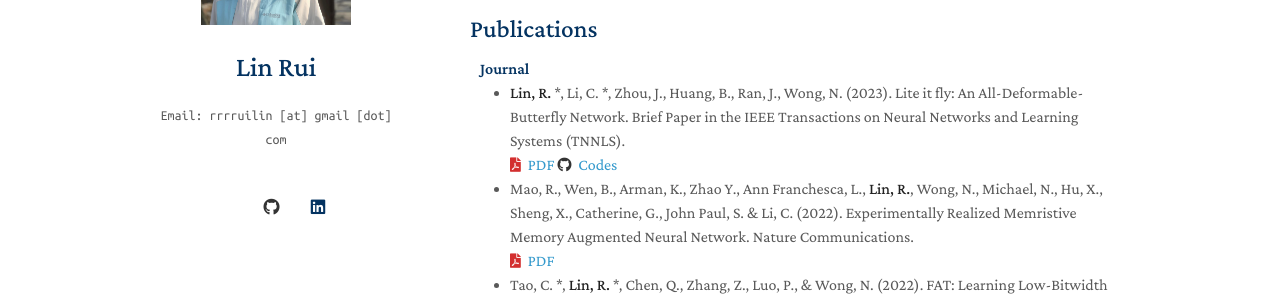
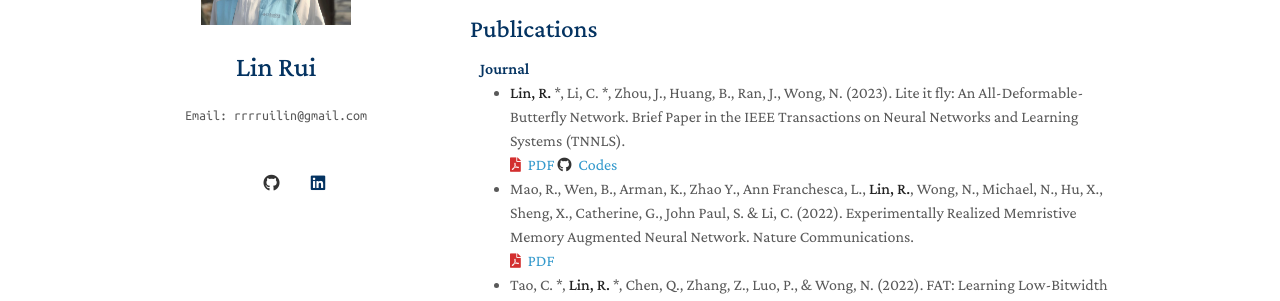
Before and after one commit to rlin27/rlin27.github.io, a Jekyll site: the page built from index.md, in a window 1280 px wide. Shown: the part 294-595 px from the top of the page. Built offline with Jekyll 4.4.1, drawn with Linux system fonts in a browser that asks for light colours; nearby versions of some CDN libraries; a style sheet for code colours, icons or effects is not loaded.

Commit message:
Update _config.yml

```diff
--- a/_config.yml
+++ b/_config.yml
@@ -1,6 +1,6 @@
 # Basic Information
 title: Lin Rui
-email: rrrruilin [at] gmail [dot] com
+email: rrrruilin@gmail.com
 
 # Search Engine Optimization (SEO)
 # The following information is used to improve the website traffic from search engines, e.g., Google.
```
